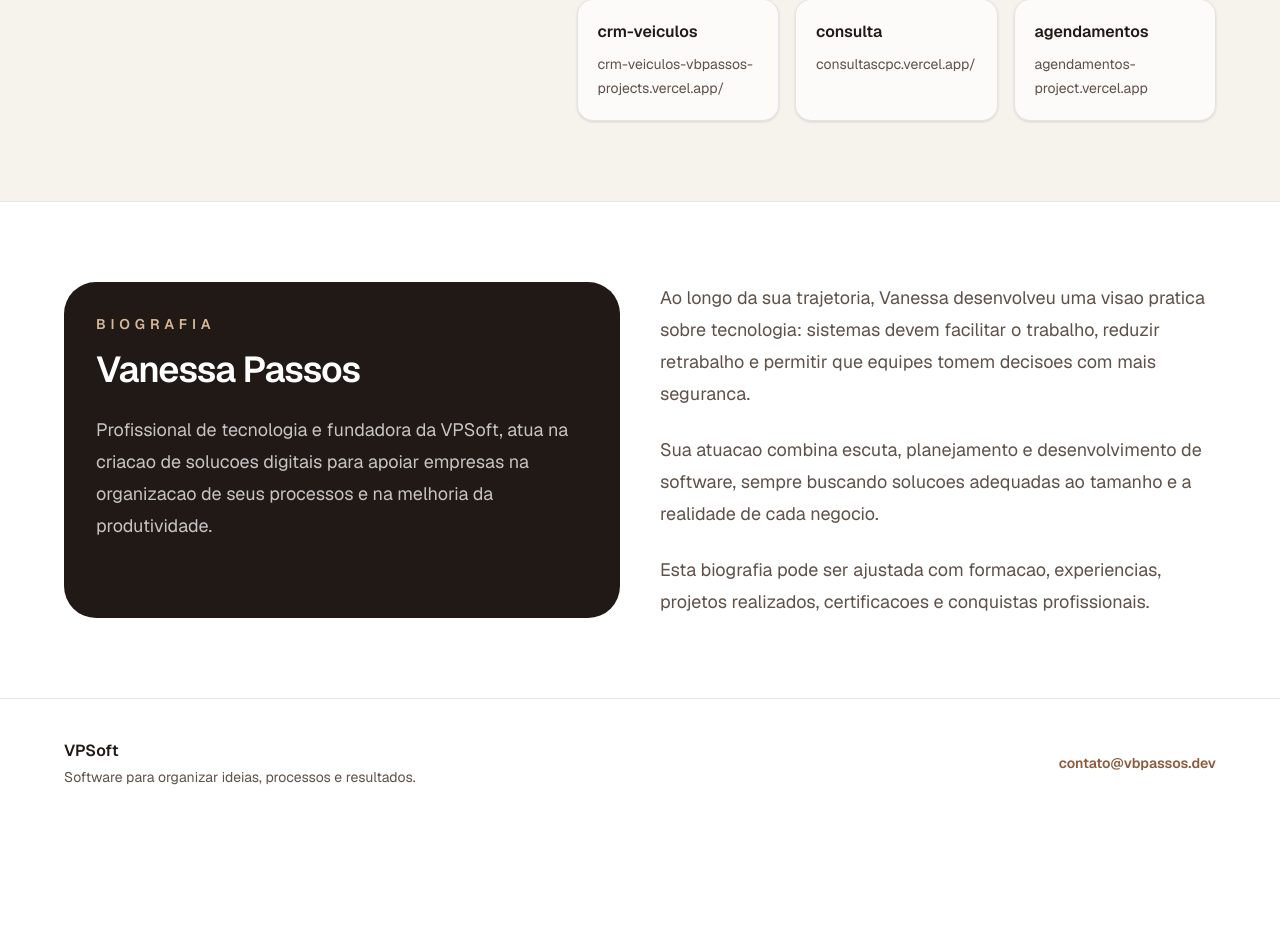
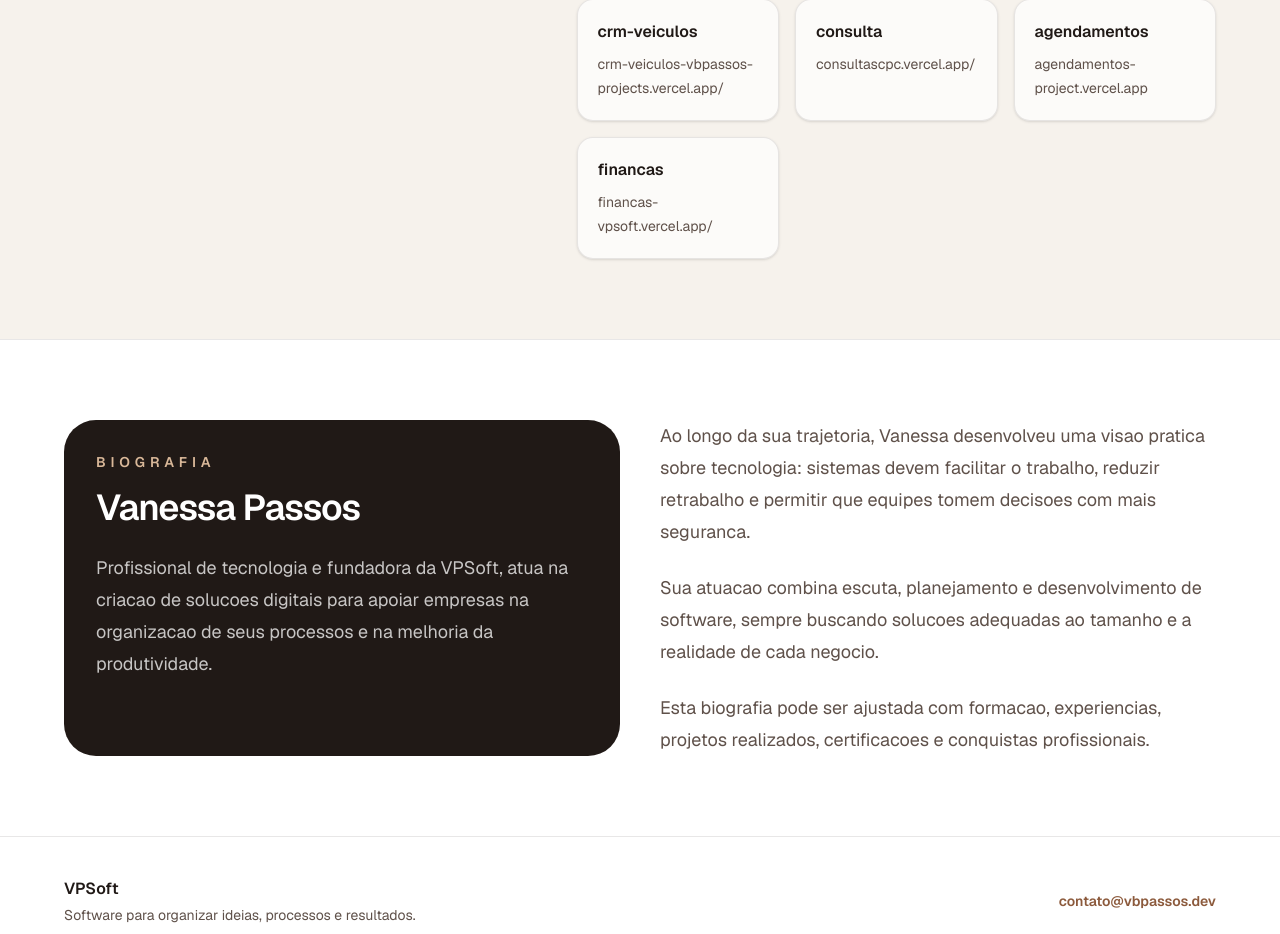
Before and after one commit to vbpassosdev/vpsoft-site, a Next.js app: page / in a window 1280 px wide. Shown: the part 1826-2760 px from the top of the page. Before the commit the page ends 2653 px from the top, so only its background shows below. Built offline with nearby package versions, Linux system fonts and the light colour scheme.

Commit message:
Add financas project link

```diff
--- a/src/app/page.tsx
+++ b/src/app/page.tsx
@@ -32,6 +32,12 @@ const createdSites = [
       "Projeto para organizacao de agendas, horarios e solicitacoes de atendimento.",
     name: "agendamentos",
     url: "https://agendamentos-project.vercel.app",
+  },
+  {
+    description:
+      "Sistema para controle financeiro, organizacao de receitas, despesas e acompanhamento de resultados.",
+    name: "financas",
+    url: "https://financas-vpsoft.vercel.app/",
   },
 ];
 
```
